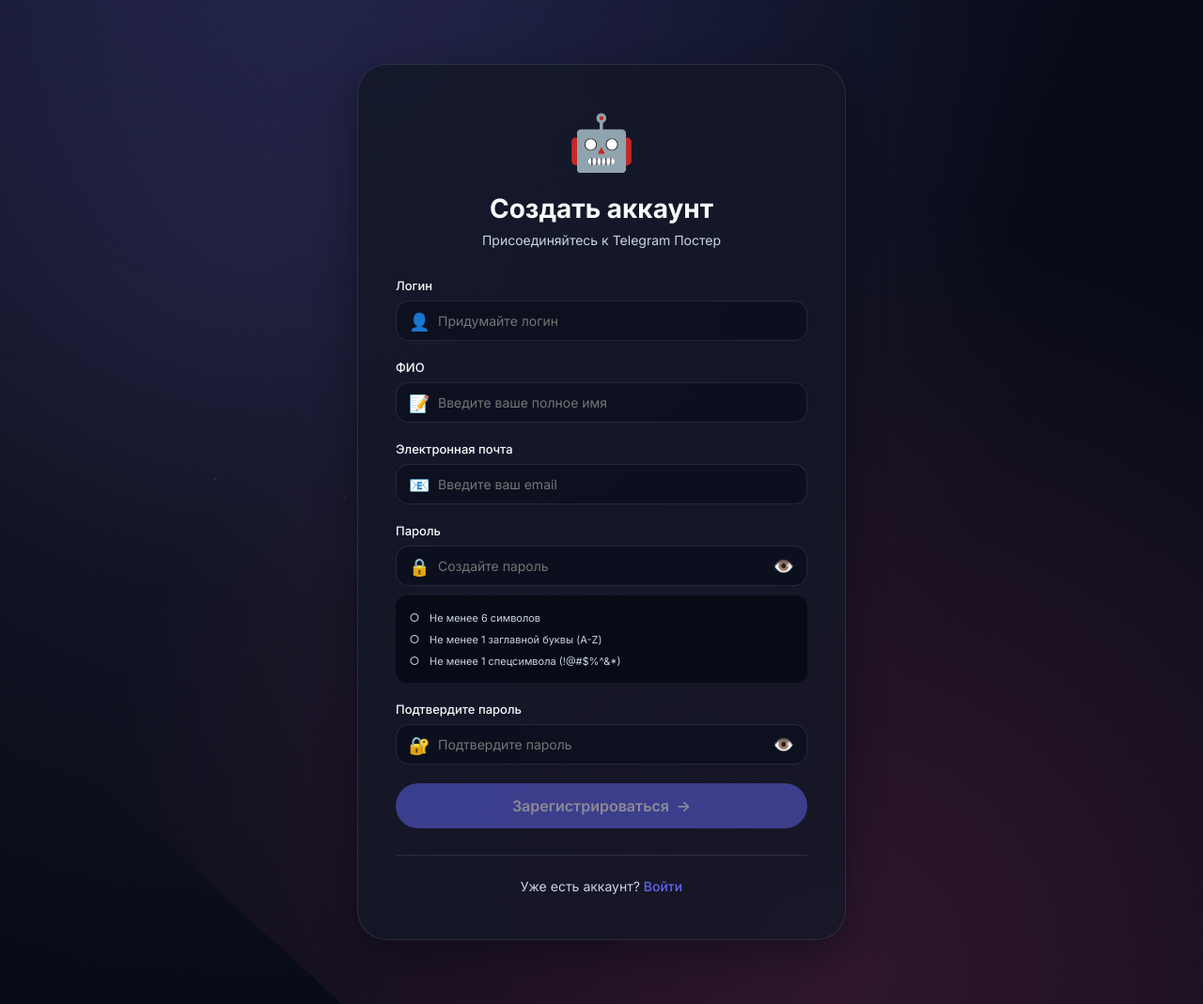
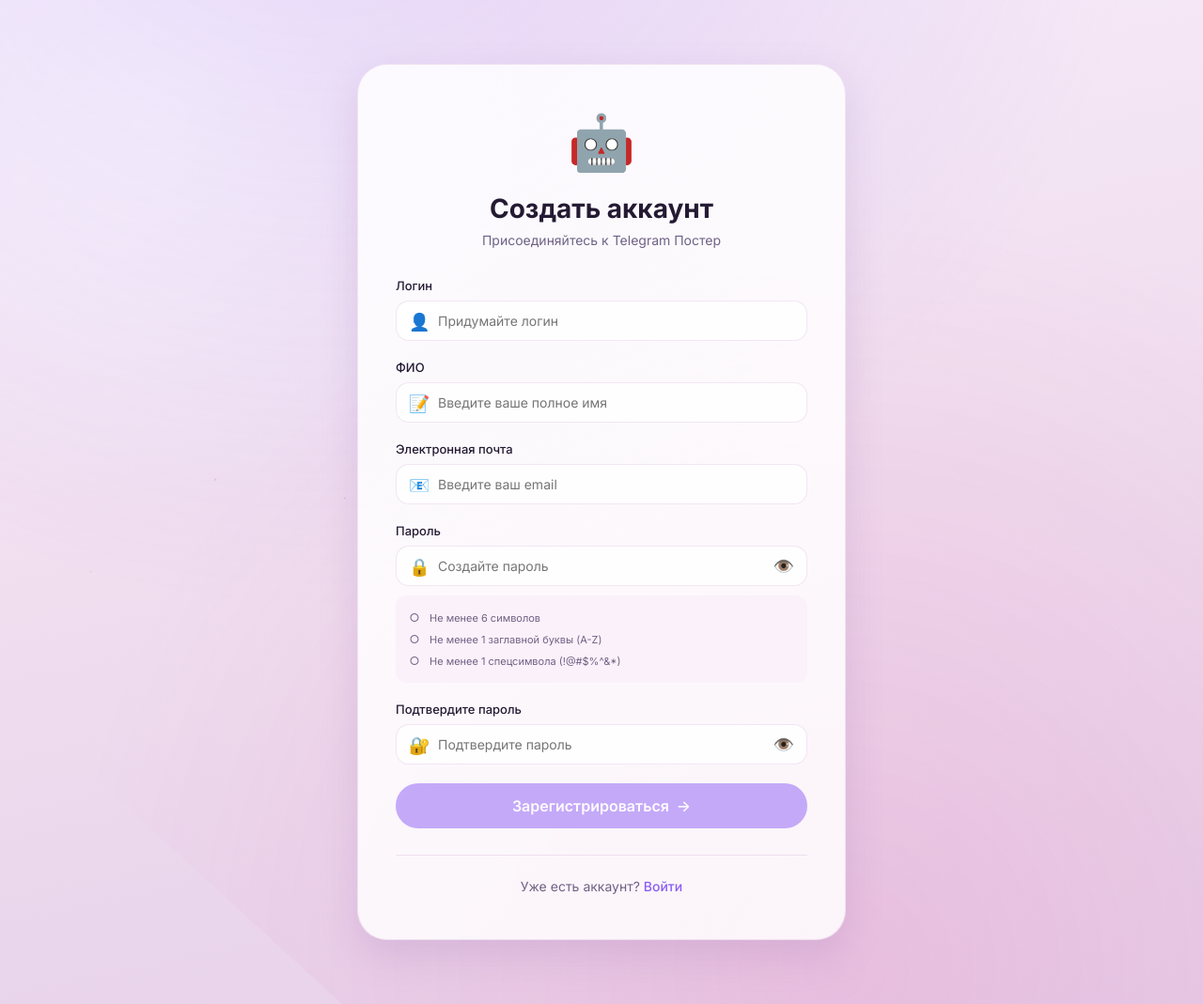
Before and after one commit to kavunewg/Telegram-Poster, a FastAPI app: page /register in a window 1280 px wide. Shown: the whole page at 94% size. Run offline with FastAPI, Linux system fonts and the light colour scheme.

Commit message:
style: unify app theme with homepage palette

```diff
--- a/static/css/style.css
+++ b/static/css/style.css
@@ -1,61 +1,61 @@
 /* Unified Dashboard Theme */
 
 :root {
-    --bg: #070b16;
-    --bg-elevated: #111a2d;
-    --card-bg: rgba(20, 24, 40, 0.82);
-    --border: rgba(255, 255, 255, 0.1);
-    --text: #f8fafc;
-    --text-light: #cbd5e1;
-    --primary: #6366f1;
-    --primary-hover: #4f46e5;
-    --primary-light: #a78bfa;
+    --bg: #fbf1fa;
+    --bg-elevated: #fff8fe;
+    --card-bg: rgba(255, 255, 255, 0.84);
+    --border: rgba(180, 115, 190, 0.18);
+    --text: #241a33;
+    --text-light: #6f6285;
+    --primary: #8b5cf6;
+    --primary-hover: #7c3aed;
+    --primary-light: #ec4899;
     --success: #10b981;
     --danger: #ef4444;
     --warning: #f59e0b;
     --info: #38bdf8;
-    --input-bg: rgba(10, 14, 28, 0.72);
-    --badge-bg: rgba(255, 255, 255, 0.08);
-    --shadow-sm: 0 2px 6px rgba(0, 0, 0, 0.15);
-    --shadow-md: 0 10px 28px rgba(0, 0, 0, 0.28);
-    --shadow-lg: 0 16px 40px rgba(5, 8, 16, 0.45);
+    --input-bg: rgba(255, 255, 255, 0.86);
+    --badge-bg: rgba(139, 92, 246, 0.08);
+    --shadow-sm: 0 2px 6px rgba(133, 86, 166, 0.08);
+    --shadow-md: 0 10px 28px rgba(133, 86, 166, 0.14);
+    --shadow-lg: 0 16px 40px rgba(133, 86, 166, 0.18);
     --radius: 24px;
     --radius-sm: 16px;
 
     /* Backward-compatible aliases used in templates */
     --bg-card: var(--card-bg);
-    --bg-darker: rgba(5, 8, 16, 0.72);
+    --bg-darker: rgba(255, 255, 255, 0.7);
     --card-border: var(--border);
     --input-border: var(--border);
     --text-primary: var(--text);
     --text-secondary: var(--text-light);
-    --text-muted: #94a3b8;
-    --stat-bg: rgba(255, 255, 255, 0.04);
+    --text-muted: #7f7493;
+    --stat-bg: rgba(139, 92, 246, 0.08);
 }
 
 body.light {
-    --bg: #f8fafc;
+    --bg: #fff7fc;
     --bg-elevated: #ffffff;
-    --card-bg: rgba(255, 255, 255, 0.94);
-    --border: #dbe3ef;
-    --text: #0f172a;
-    --text-light: #475569;
-    --primary: #4f46e5;
-    --primary-hover: #4338ca;
-    --primary-light: #7c3aed;
+    --card-bg: rgba(255, 255, 255, 0.92);
+    --border: rgba(180, 115, 190, 0.2);
+    --text: #241a33;
+    --text-light: #6f6285;
+    --primary: #8b5cf6;
+    --primary-hover: #7c3aed;
+    --primary-light: #ec4899;
     --input-bg: #ffffff;
-    --badge-bg: #f1f5f9;
-    --shadow-sm: 0 1px 2px rgba(15, 23, 42, 0.08);
-    --shadow-md: 0 6px 16px rgba(15, 23, 42, 0.1);
-    --shadow-lg: 0 16px 28px rgba(15, 23, 42, 0.16);
+    --badge-bg: rgba(139, 92, 246, 0.08);
+    --shadow-sm: 0 1px 2px rgba(133, 86, 166, 0.08);
+    --shadow-md: 0 6px 16px rgba(133, 86, 166, 0.12);
+    --shadow-lg: 0 16px 28px rgba(133, 86, 166, 0.16);
     --bg-card: var(--card-bg);
-    --bg-darker: rgba(226, 232, 240, 0.7);
+    --bg-darker: rgba(255, 255, 255, 0.7);
     --card-border: var(--border);
     --input-border: var(--border);
     --text-primary: var(--text);
     --text-secondary: var(--text-light);
-    --text-muted: #64748b;
-    --stat-bg: rgba(79, 70, 229, 0.08);
+    --text-muted: #7f7493;
+    --stat-bg: rgba(139, 92, 246, 0.08);
 }
 
 * {
@@ -71,13 +71,17 @@ body {
 
 body {
     font-family: "Inter", -apple-system, BlinkMacSystemFont, "Segoe UI", Roboto, sans-serif;
-    background: radial-gradient(circle at 20% 24%, #1a1a2e, #070b16 65%);
+    background:
+        radial-gradient(circle at 12% 12%, rgba(255,255,255,0.62), transparent 28%),
+        linear-gradient(168deg, #f8eefa 0%, #f0deef 48%, #e5cfe9 100%);
     color: var(--text);
     transition: background 0.3s ease, color 0.3s ease;
 }
 
 body.light {
-    background: radial-gradient(circle at 20% 24%, #eff6ff, #f8fafc 65%);
+    background:
+        radial-gradient(circle at 12% 12%, rgba(255,255,255,0.62), transparent 28%),
+        linear-gradient(168deg, #f8eefa 0%, #f0deef 48%, #e5cfe9 100%);
 }
 
 body::before {
@@ -85,8 +89,8 @@ body::before {
     position: fixed;
     inset: -35%;
     background:
-        radial-gradient(circle at 20% 30%, rgba(99, 102, 241, 0.22), transparent 45%),
-        radial-gradient(circle at 78% 72%, rgba(236, 72, 153, 0.18), transparent 42%);
+        radial-gradient(circle at 20% 30%, rgba(139, 92, 246, 0.18), transparent 45%),
+        radial-gradient(circle at 78% 72%, rgba(236, 72, 153, 0.14), transparent 42%);
     animation: rotateBackground 56s linear infinite;
     pointer-events: none;
     z-index: 0;
@@ -157,16 +161,16 @@ body::before {
 
 .btn-secondary {
     color: var(--text);
-    background: rgba(255, 255, 255, 0.08);
+    background: rgba(255, 255, 255, 0.8);
     border: 1px solid var(--border);
 }
 
 body.light .btn-secondary {
-    background: #fff;
+    background: rgba(255, 255, 255, 0.84);
 }
 
 .btn-secondary:hover {
-    background: rgba(255, 255, 255, 0.14);
+    background: rgba(255, 255, 255, 0.94);
 }
 
 .btn-success {
@@ -262,7 +266,7 @@ h3 {
 .tab-btn {
     border: 1px solid var(--border);
     color: var(--text-light);
-    background: rgba(255, 255, 255, 0.04);
+    background: rgba(255, 255, 255, 0.62);
     border-radius: 999px;
     padding: 8px 18px;
     font-size: 13px;
@@ -272,7 +276,7 @@ h3 {
 
 .tab-btn:hover {
     color: var(--text);
-    background: rgba(255, 255, 255, 0.08);
+    background: rgba(255, 255, 255, 0.82);
 }
 
 .tab-btn.active {
```
Also changed, not shown: static/css/unified_dashboard_pages.css (+22 -7 lines), templates/base_login.html (+21 -21 lines).
